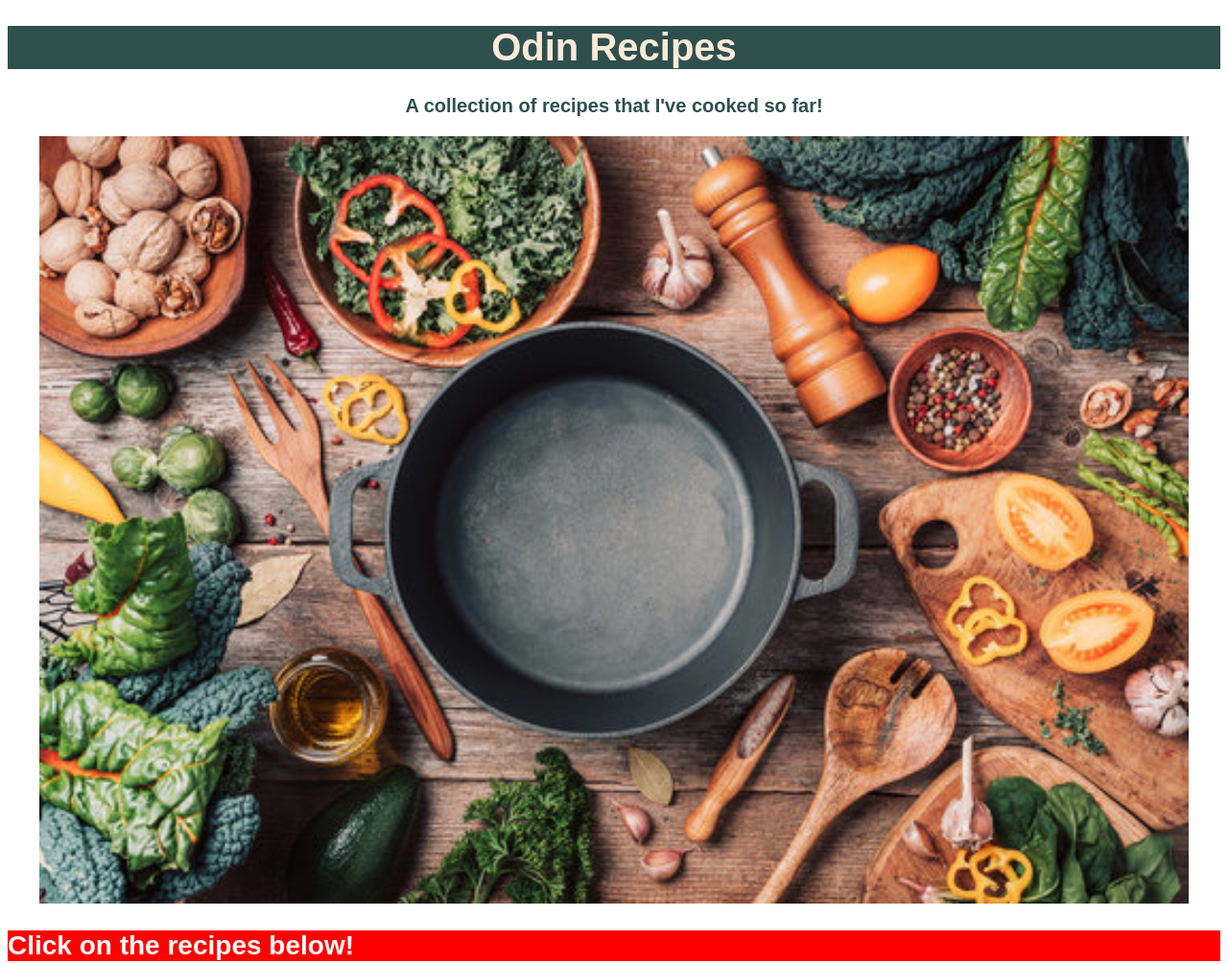
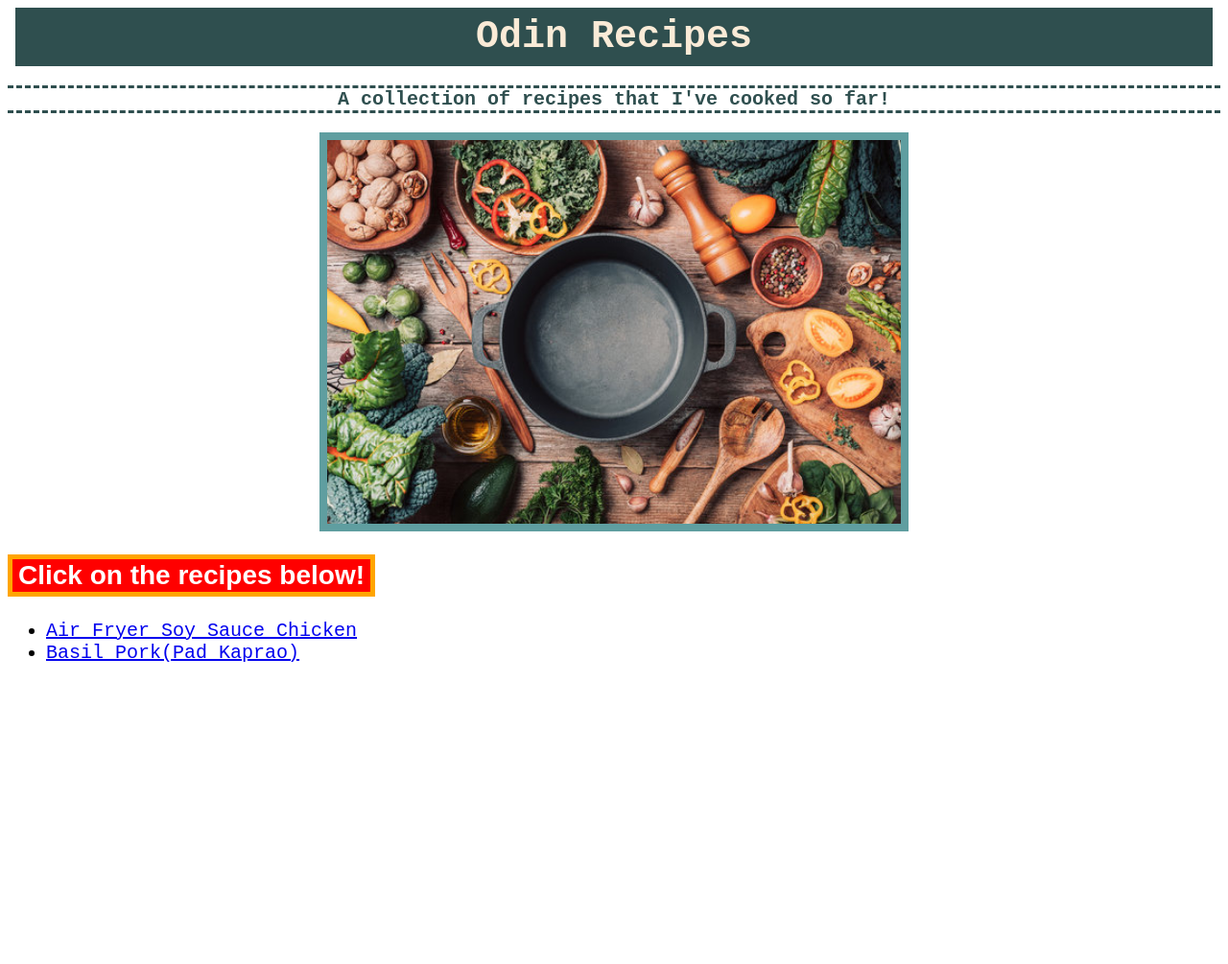
Before and after one commit to chanjieru/odin-recipes, a plain HTML site: page index.html in a window 1280 px wide. Shown: the top 1005 px of the page at 96% size. After the commit the page ends 800 px from the top, so only its background shows below. Drawn offline with Linux system fonts and the light colour scheme.

Commit message:
Modify CSS styling

```diff
--- a/index.html
+++ b/index.html
@@ -10,7 +10,7 @@
         <h1 class="heading">Odin Recipes</h1>
         <h3 class="subheading">A collection of recipes that I've cooked so far!</h3>
         <img src="images/main.jpg">
-        <h3 class="titles">Click on the recipes below!</h3>
+        <button class="titles">Click on the recipes below!</button>
         <ul>
             <li><a href="recipes/chicken.html">Air Fryer Soy Sauce Chicken</a></li>
             <li><a href="recipes/basil-pork.html">Basil Pork(Pad Kaprao)</a></li>
--- a/style.css
+++ b/style.css
@@ -1,13 +1,20 @@
 body {
-    font-family: Arial, Helvetica, sans-serif;
+    font-family: 'Courier New', Courier, monospace;
 }
 
 img {
-    height: 800px;
+    height: 400px;
     width: auto;
     display: block;
-    margin-left: auto;
-    margin-right: auto;
+    margin: 16px auto;
+    background-color:cadetblue;
+    padding: 8px;
+}
+
+button {
+    border: 5px solid orange;
+    margin: 8px auto;
+    font-weight: bold;
 }
 
 .heading {
@@ -16,12 +23,16 @@ img {
     color: antiquewhite;
     text-align: center;
     font-weight: bold;
+    padding: 8px;
+    margin: 8px;
 }
 
 .subheading {
     font-size: 20px;
     color: darkslategray;
     text-align: center;
+    border-top-style: dashed;
+    border-bottom-style: dashed;
 }
 
 .titles {
```
